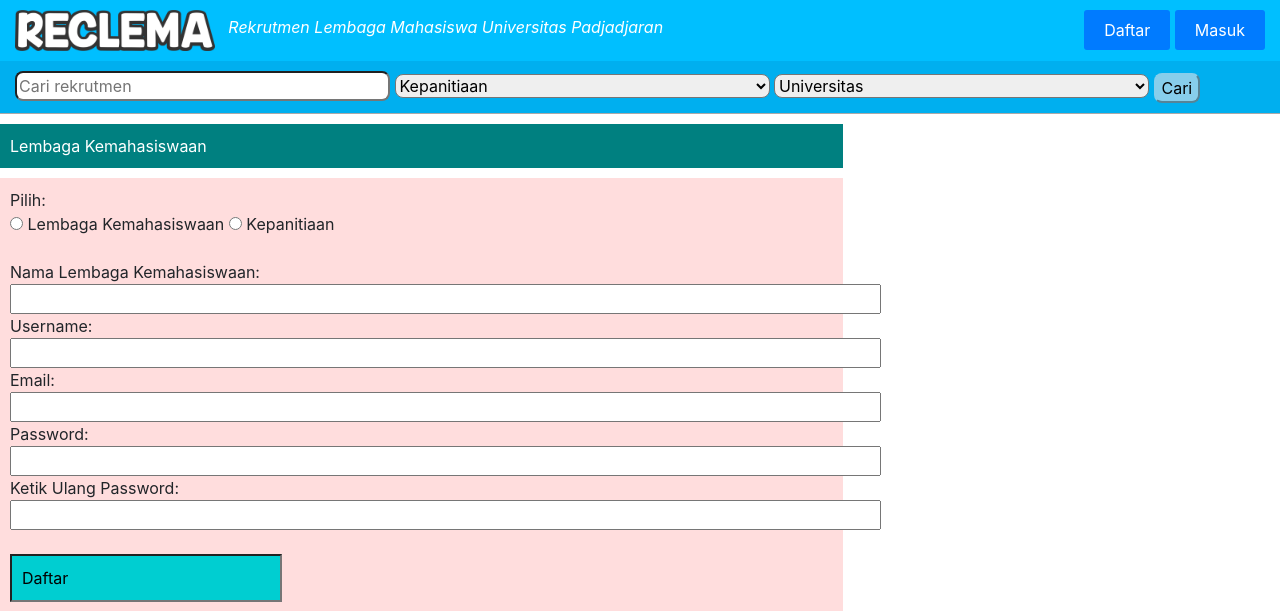
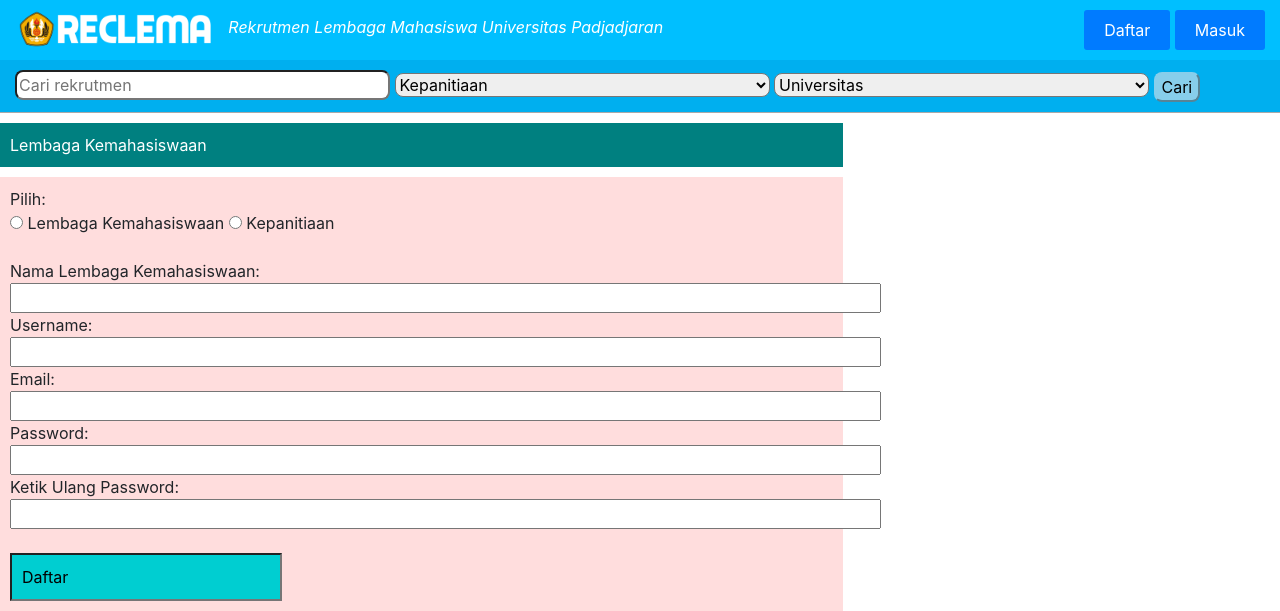
Before and after one commit to fadillaharsa/pwproject, a PHP site: page /daftar.php in a window 1280 px wide. Shown: the top 611 px of the page. Run offline with PHP 8.4, Linux system fonts and the light colour scheme; some libraries are stand-ins or nearby versions.

Commit message:
ganti logo

```diff
--- a/Reclema/part/header.php
+++ b/Reclema/part/header.php
@@ -2,7 +2,7 @@
 <div class="container-fluid">
 	<div class="row" style="background: #00BFFF; color: white">
 		<div class="col-sm-2">
-			<a href="home.php"><img src="content/reclema-full.png" width="200px" style="margin-top:10px; margin-bottom: 10px"></a>
+			<a href="home.php"><img src="content/reclema logo.png" width="200px" style="margin-top:10px; margin-bottom: 10px"></a>
 		</div>
 		<div class="col-sm-7">
 			<p style="margin-top:15px; margin-bottom: 10px"><i>Rekrutmen Lembaga Mahasiswa Universitas Padjadjaran</i></p>
```
Also changed, not shown: Reclema/content/reclema logo.png (added), Reclema/content/reclema-full.png (deleted).
